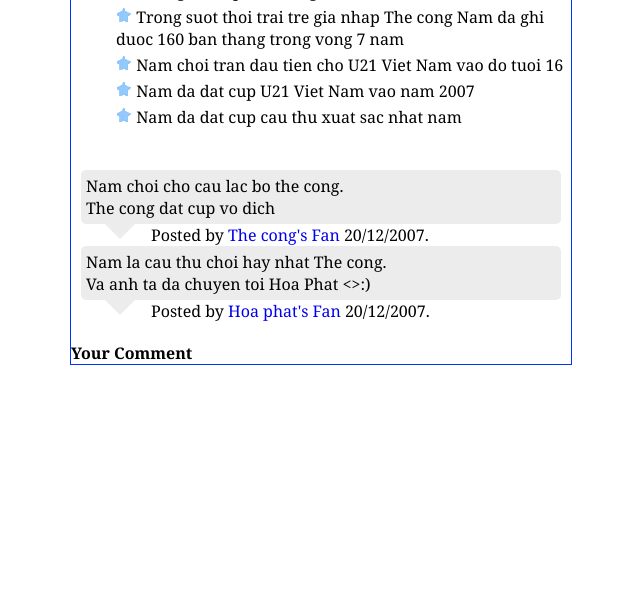
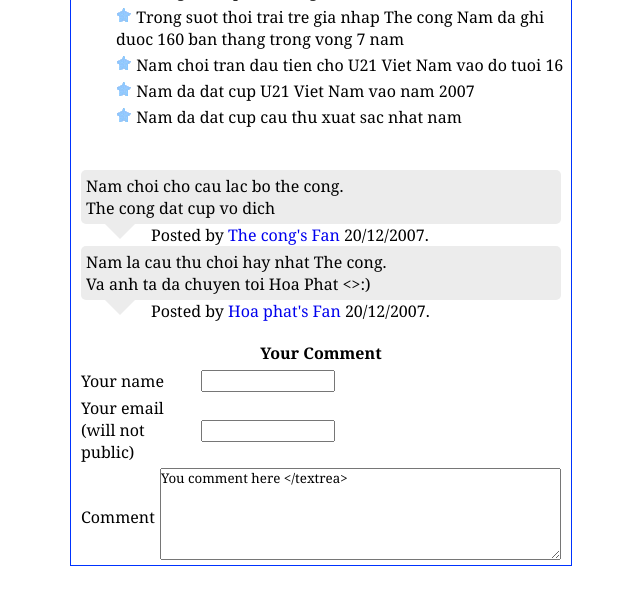
Before and after one commit to chungvh1997/Fresher_BaiTap, a plain HTML site: page Tuan1_HtmlCss/de1/index.html in a window 1280 px wide. Shown: the part 170-768 px from the top of the page, without its empty margins (319-959 px from the left). Drawn offline with Linux system fonts and the light colour scheme.

Commit message:
succes de 1

```diff
--- a/Tuan1_HtmlCss/de1/css/style.css
+++ b/Tuan1_HtmlCss/de1/css/style.css
@@ -74,4 +74,23 @@ h4.subtitle{
 }
 .comment {
   padding-top: 20px;
+  padding-left: 10px;
+  padding-right: 10px;
 }
+h4.title-comment {
+  text-align: center;
+}
+p.subtitle {
+  width:120px;
+  float: left;
+}
+form div {
+  clear: both;
+  padding-top: 5px;
+  display: flex;
+  align-items: center;
+}
+input[type="text"], input[type="email"] {
+  width: 130px;
+  height: 18px;
+}
--- a/Tuan1_HtmlCss/de1/index.html
+++ b/Tuan1_HtmlCss/de1/index.html
@@ -21,7 +21,7 @@
             <li>Nang: 65kg</li>
           </ul>
         </div>
-       </div>
+      </div>
       <div class="fatcs">
          <h4>Facts:</h4>
          <ul>
@@ -72,9 +72,30 @@
       <div class="comment">
         <form>
           <h4 class="title-comment">Your Comment</h4>
-          <p>
-            <label></label>
-          </p>
+          <div>
+            <p class="subtitle">
+              <label>Your name</label>
+            </p>
+            <p class="inner-value">
+              <input type="text">
+            </p>
+          </div>
+          <div>
+            <p class="subtitle">
+              <label>Your email (will not public)</label>
+            </p>
+            <p class="inner-value">
+              <input type="email">
+            </p>
+          </div>
+          <div>
+            <p class="subtitle">
+              <label>Comment</label>
+            </p>
+            <p>
+              <textarea name="comment" cols="48" rows="5" >You comment here </textrea></textarea>
+            </p>
+          </div>
         </form>
        </div>
     </div>
```
